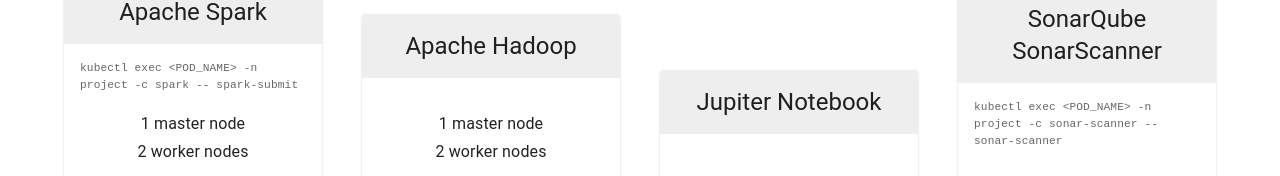
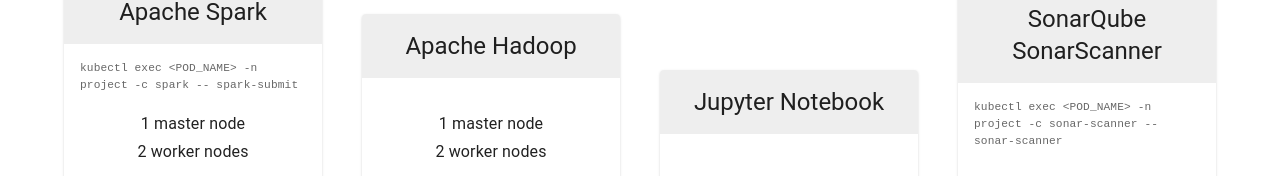
Before and after one commit to lichyyyyyy/14-418, a React (Create React App) app in the folder Project/frontend/: page / in a window 1280 px wide. Shown: the part 593-769 px from the top of the page. Built offline with nearby package versions, Linux system fonts and the light colour scheme.

Commit message:
update links (using lb for each services)

```diff
--- a/Project/frontend/src/App.js
+++ b/Project/frontend/src/App.js
@@ -21,7 +21,7 @@
       '2 worker nodes',
     ],
     code: 'kubectl exec <POD_NAME> -n project -c spark -- spark-submit',
-    link: "http://www.google.com",
+    link: "http://spark-service",
     buttonText: 'Portal',
     buttonVariant: 'contained',
   },
@@ -32,15 +32,15 @@
       '2 worker nodes',
     ],
     buttonText: 'Portal',
-    link: "driver:8087/hadoop",
+    link: "http://hadoop-service",
     buttonVariant: 'contained', // outlined
   },
   {
-    title: 'Jupiter Notebook',
+    title: 'Jupyter Notebook',
     description: [
     ],
     buttonText: 'Get started',
-    link: "http://driver:8087/jupiter",
+    link: "http://jupyter-service",
     buttonVariant: 'contained',
   },
   {
@@ -49,7 +49,7 @@
     ],
     code: 'kubectl exec <POD_NAME> -n project -c sonar-scanner -- sonar-scanner',
     buttonText: 'Portal',
-    link: "http://driver:8087/sonarqube",
+    link: "http://sonarqube-service",
     buttonVariant: 'contained',
   },
 ];
```
